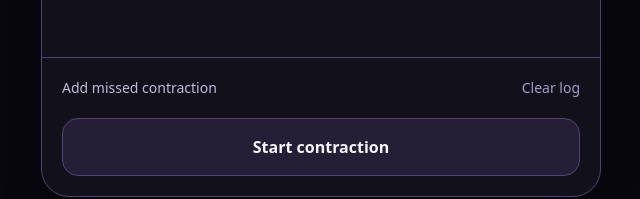
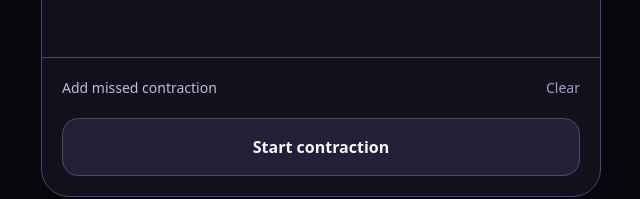
Before and after one commit to ca1ebd/contraction-timer, a React (Vite) app: page / in a window 1280 px wide. Shown: the part 571-770 px from the top of the page, without its empty margins (319-959 px from the left). Built offline with nearby package versions, Linux system fonts and the light colour scheme.

Commit message:
Shorten the clear button label to Clear
Closes #7

```diff
--- a/src/ContractionTimer.tsx
+++ b/src/ContractionTimer.tsx
@@ -359,7 +359,7 @@ export default function ContractionTimer() {
                 </span>
               ) : (
                 <button onClick={() => setConfirmClear(true)} className="ct-faint text-sm py-2">
-                  Clear log
+                  Clear
                 </button>
               )}
             </div>
```
